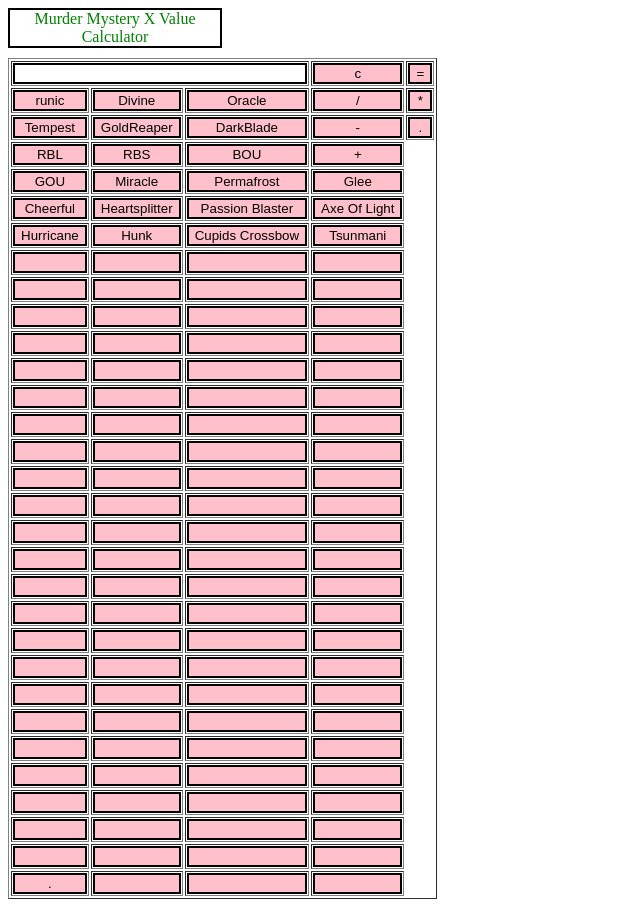
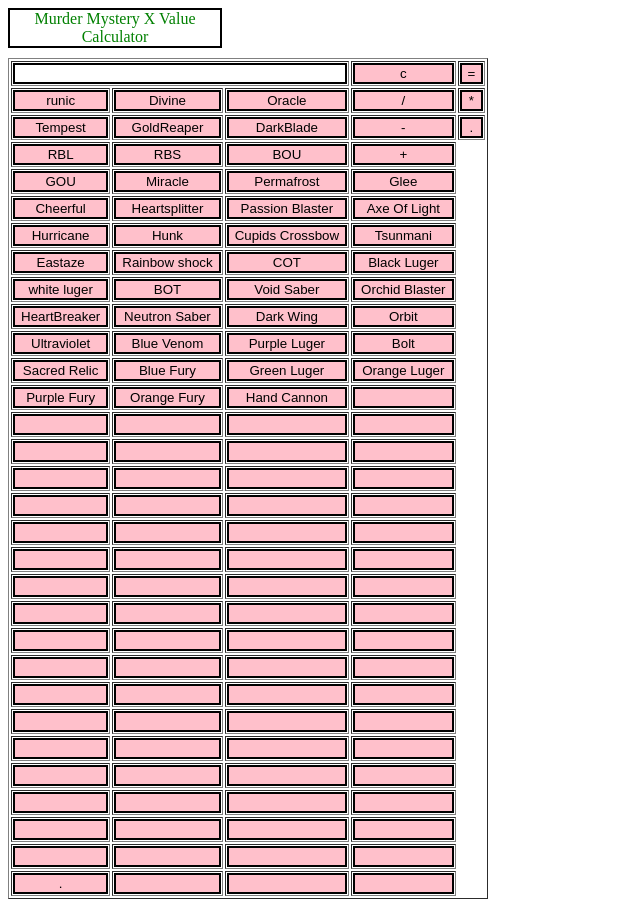
Before and after one commit to TheEpicApples/Epic, a plain HTML site: page index.html in a window 1280 px wide. Shown: the whole page, without its empty margins (0-640 px from the left). Drawn offline with Linux system fonts and the light colour scheme.

Commit message:
Update index.html

```diff
--- a/index.html
+++ b/index.html
@@ -100,39 +100,39 @@
             <td><input type="button" value="Tsunmani" onclick="dis('50')"/> </td>
 			</td>
 			 <tr>
-            <td><input type="button" value="" onclick="dis('')"/> </td>
-            <td><input type="button" value="" onclick="dis('')"/> </td>
-            <td><input type="button" value="" onclick="dis('')"/> </td>
-            <td><input type="button" value="" onclick="dis('')"/> </td>
+            <td><input type="button" value="Eastaze" onclick="dis('52')"/> </td>
+            <td><input type="button" value="Rainbow shock" onclick="dis('55')"/> </td>
+            <td><input type="button" value="COT" onclick="dis('58')"/> </td>
+            <td><input type="button" value="Black Luger" onclick="dis('60')"/> </td>
          </tr>
 		 <tr>
-            <td><input type="button" value="" onclick="dis('')"/> </td>
-            <td><input type="button" value="" onclick="dis('')"/> </td>
-            <td><input type="button" value="" onclick="dis('')"/> </td>
-            <td><input type="button" value="" onclick="dis('')"/> </td>
+            <td><input type="button" value="white luger" onclick="dis('60')"/> </td>
+            <td><input type="button" value="BOT" onclick="dis('68')"/> </td>
+            <td><input type="button" value="Void Saber" onclick="dis('70')"/> </td>
+            <td><input type="button" value="Orchid Blaster" onclick="dis('70')"/> </td>
          </tr>
 		 <tr>
-            <td><input type="button" value="" onclick="dis('')"/> </td>
-            <td><input type="button" value="" onclick="dis('')"/> </td>
-            <td><input type="button" value="" onclick="dis('')"/> </td>
-            <td><input type="button" value="" onclick="dis('')"/> </td>
+            <td><input type="button" value="HeartBreaker" onclick="dis('140')"/> </td>
+            <td><input type="button" value="Neutron Saber" onclick="dis('150')"/> </td>
+            <td><input type="button" value="Dark Wing" onclick="dis('300')"/> </td>
+            <td><input type="button" value="Orbit" onclick="dis('15')"/> </td>
          </tr>
 		 <tr>
-            <td><input type="button" value="" onclick="dis('')"/> </td>
-            <td><input type="button" value="" onclick="dis('')"/> </td>
-            <td><input type="button" value="" onclick="dis('')"/> </td>
-            <td><input type="button" value="" onclick="dis('')"/> </td>
+            <td><input type="button" value="Ultraviolet" onclick="dis('24')"/> </td>
+            <td><input type="button" value="Blue Venom" onclick="dis('28')"/> </td>
+            <td><input type="button" value="Purple Luger" onclick="dis('35')"/> </td>
+            <td><input type="button" value="Bolt" onclick="dis('38')"/> </td>
          </tr>
 		 <tr>
-            <td><input type="button" value="" onclick="dis('')"/> </td>
-            <td><input type="button" value="" onclick="dis('')"/> </td>
-            <td><input type="button" value="" onclick="dis('')"/> </td>
-            <td><input type="button" value="" onclick="dis('')"/> </td>
+            <td><input type="button" value="Sacred Relic" onclick="dis('40')"/> </td>
+            <td><input type="button" value="Blue Fury" onclick="dis('43')"/> </td>
+            <td><input type="button" value="Green Luger" onclick="dis('44')"/> </td>
+            <td><input type="button" value="Orange Luger" onclick="dis('50')"/> </td>
          </tr>
 		 <tr>
-            <td><input type="button" value="" onclick="dis('')"/> </td>
-            <td><input type="button" value="" onclick="dis('')"/> </td>
-            <td><input type="button" value="" onclick="dis('')"/> </td>
+            <td><input type="button" value="Purple Fury" onclick="dis('51')"/> </td>
+            <td><input type="button" value="Orange Fury" onclick="dis('61')"/> </td>
+            <td><input type="button" value="Hand Cannon" onclick="dis('80')"/> </td>
             <td><input type="button" value="" onclick="dis('')"/> </td>
          </tr>
 		 <tr>
```
